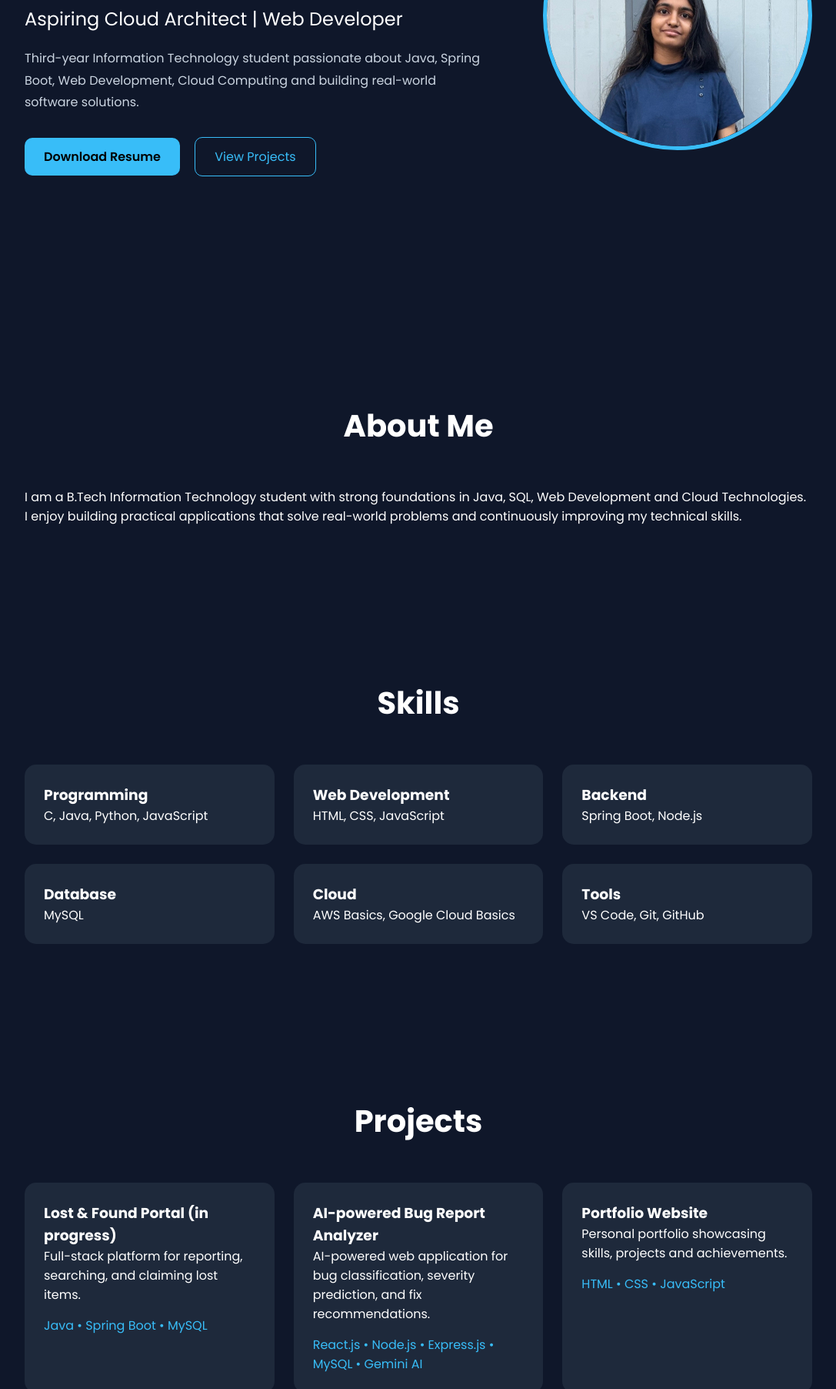
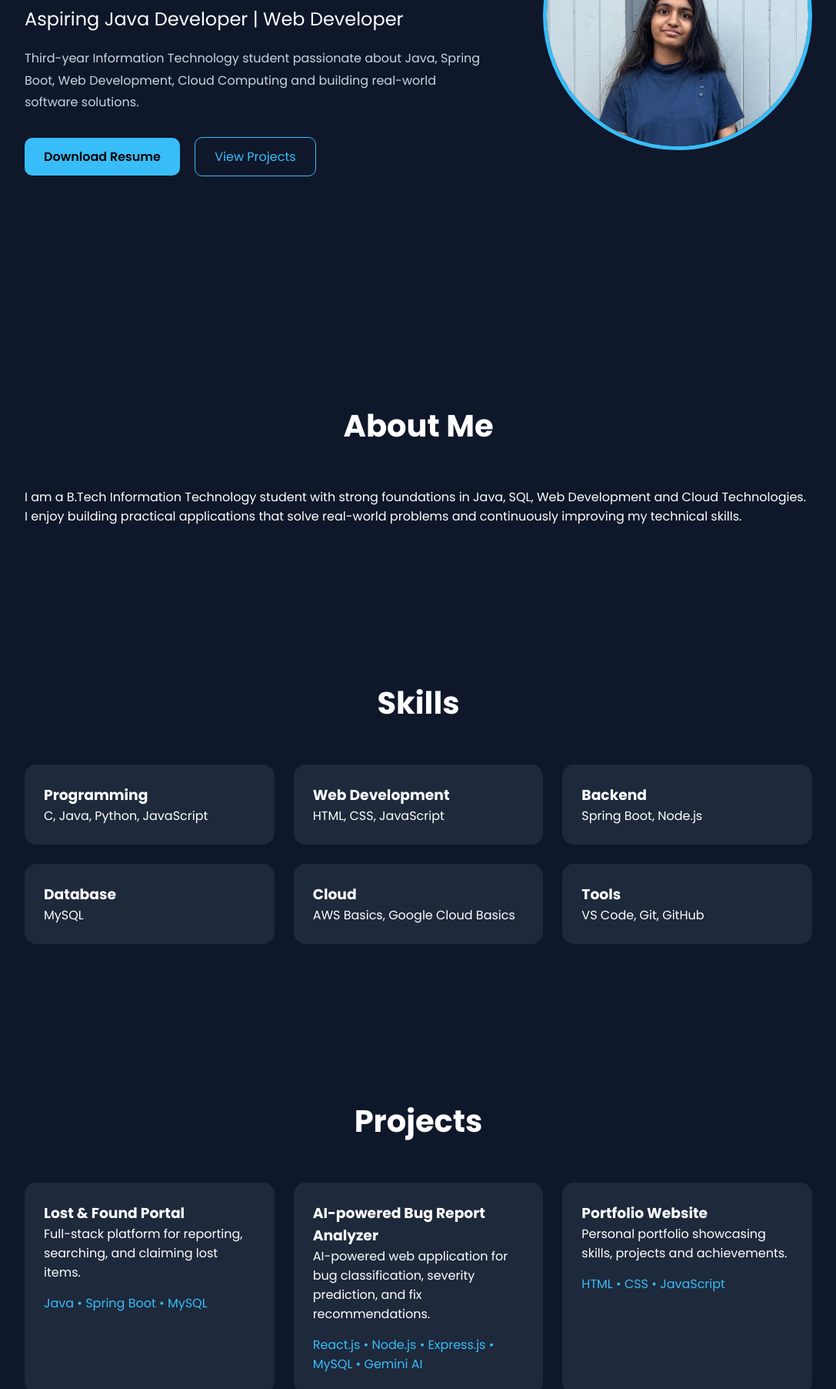
Before and after one commit to Mahalakshmi567/portfolio, a plain HTML site: page index.html in a window 1280 px wide. Shown: the part 377-2181 px from the top of the page at 77% size, without its empty margins (96-1183 px from the left). Drawn offline with Linux system fonts and the light colour scheme.

Commit message:
Update job title and project header in index.html

```diff
--- a/index.html
+++ b/index.html
@@ -33,7 +33,7 @@
     <div class="hero-text">
         <h1>Hi, I'm <span>Mahalakshmi</span></h1>
 
-        <h2>Aspiring Cloud Architect | Web Developer</h2>
+        <h2>Aspiring Java Developer | Web Developer</h2>
 
         <p>
             Third-year Information Technology student passionate about
@@ -114,7 +114,7 @@
     <div class="project-grid">
 
         <div class="project-card">
-            <h3>Lost & Found Portal (in progress)</h3>
+            <h3>Lost & Found Portal </h3>
 
             <p>
                 Full-stack platform for reporting, searching,
```
